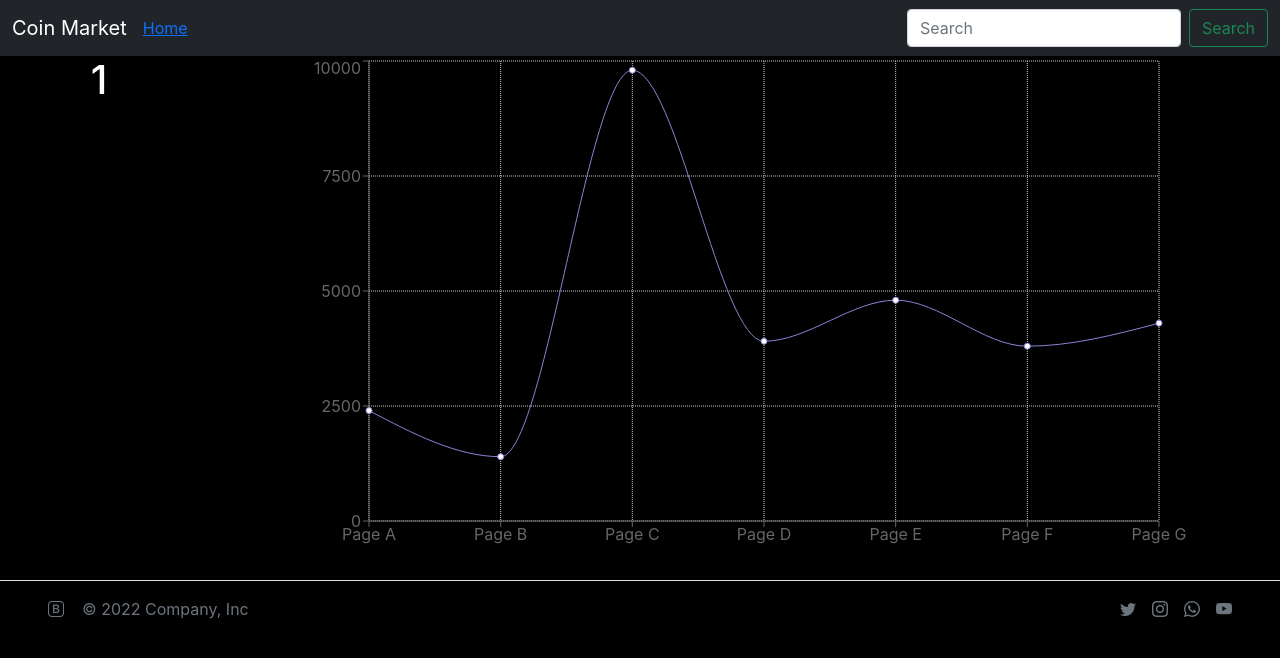
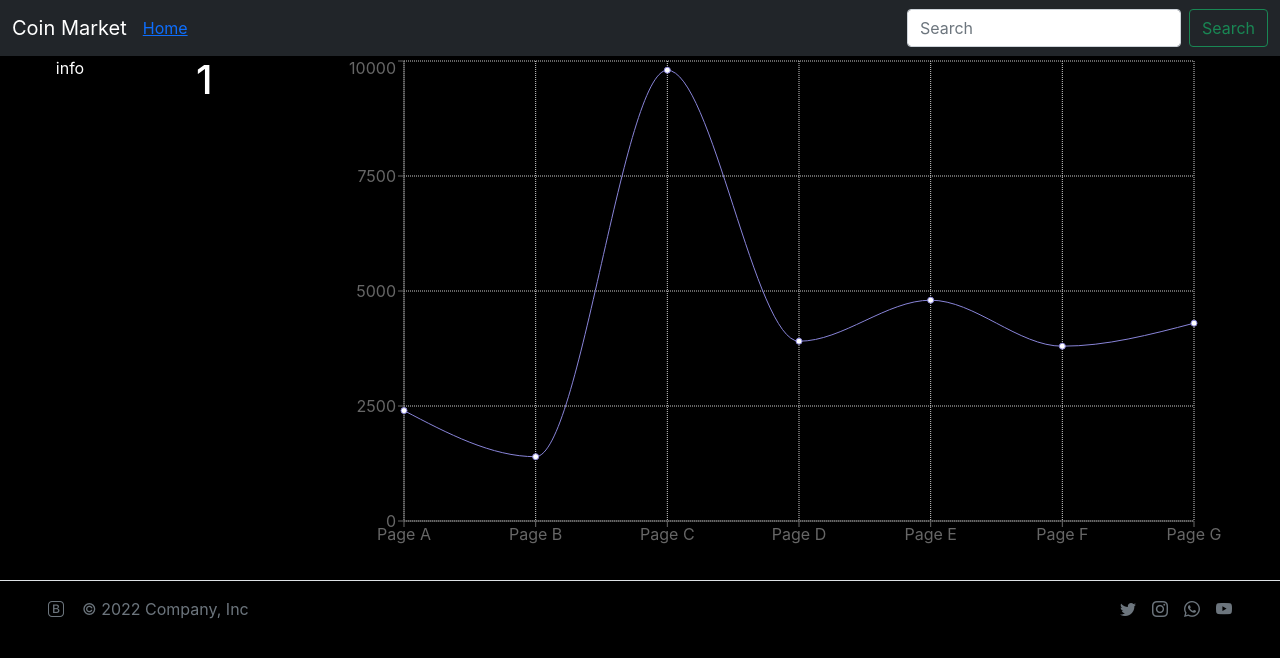
Before and after one commit to nicolaspozzo/React_Crypto_Prices, a React (Create React App) app in the folder react-crypto-coins-prices/: page /coin-chart/1 in a window 1280 px wide. Shown: the top 658 px of the page. Built offline with nearby package versions, Linux system fonts and the light colour scheme.

Commit message:
avances en graficos de las monedas

```diff
--- a/react-crypto-coins-prices/src/components/CoinChart/CoinChart.js
+++ b/react-crypto-coins-prices/src/components/CoinChart/CoinChart.js
@@ -78,6 +78,7 @@ const CoinChart = ({ coin }) => {
   return (
 
     <div className="d-flex justify-content-around">
+      info
       <h1>{coinName}</h1>
       <LineChart
         width={900}
```
